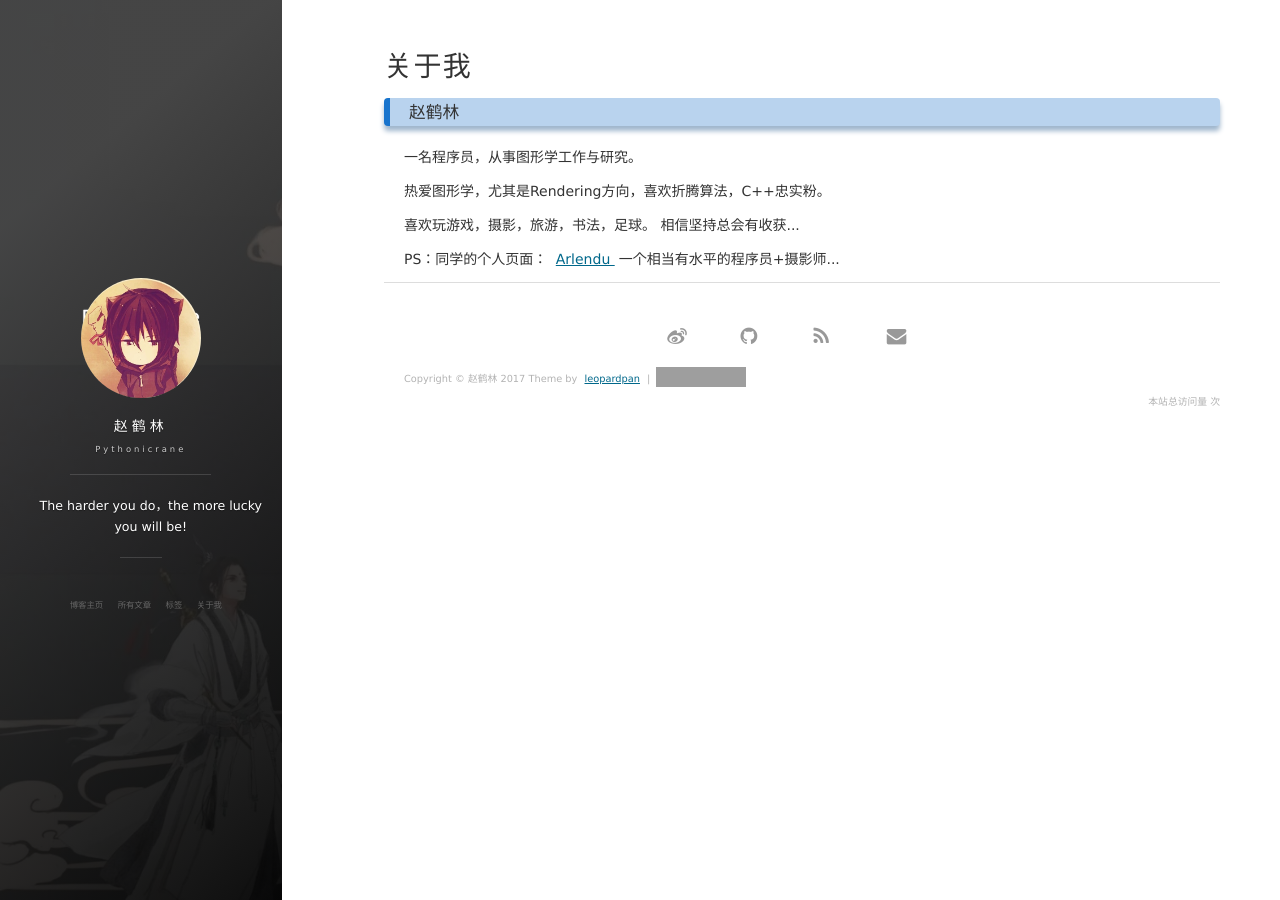
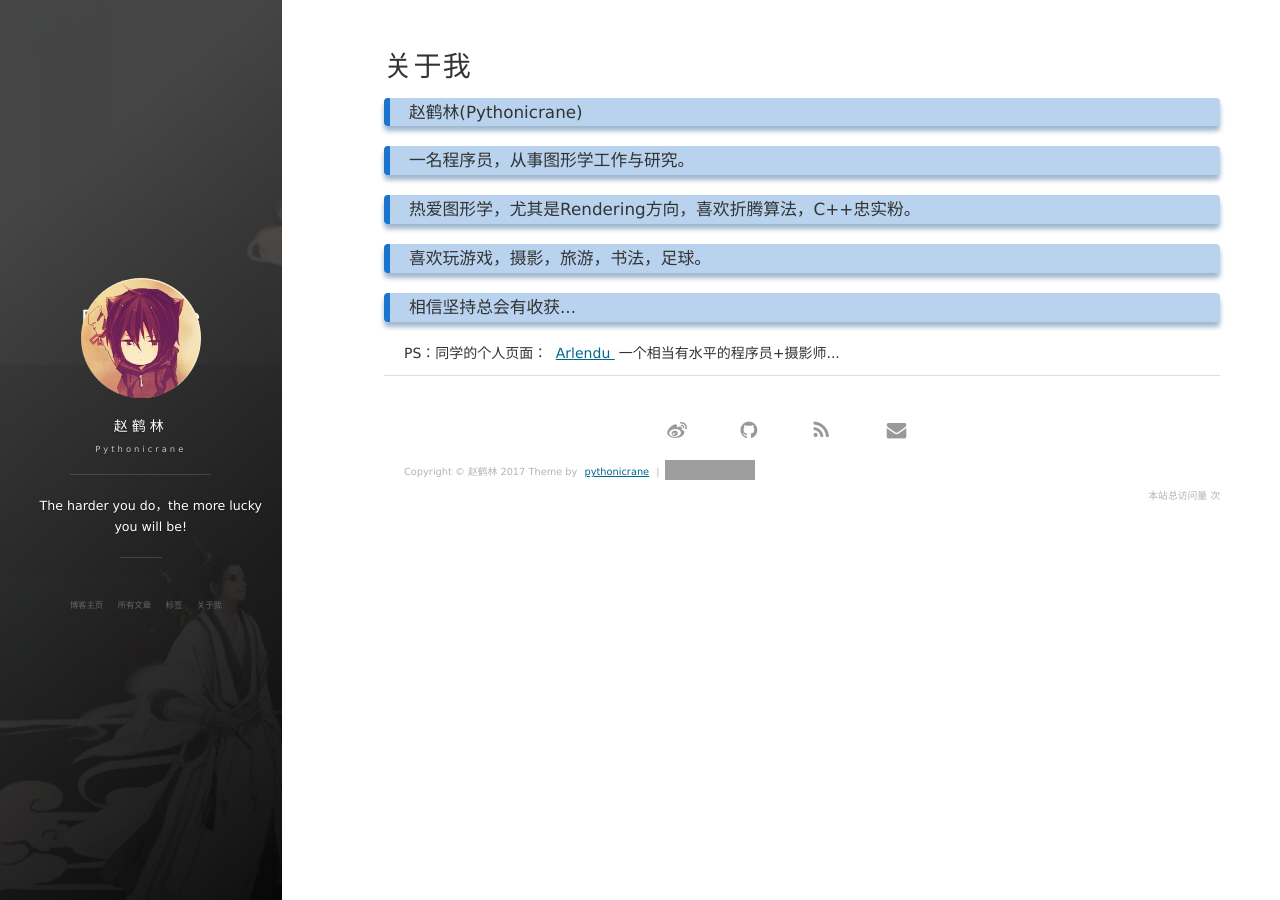
Before and after one commit to pythonicrane/pythonicrane.github.io, a Jekyll site: the page built from about.md, in a window 1280 px wide. Built offline with Jekyll 4.4.1, drawn with Linux system fonts in a browser that asks for light colours; nearby versions of some CDN libraries; our own code applies the rules of GitHub Pages for plain Markdown files; comment, search, counter and statistics services are not loaded; grey boxes are pictures that could not be loaded.

Commit message:
v0.0.5  commit

```diff
--- a/_config.yml
+++ b/_config.yml
@@ -36,7 +36,7 @@ ga:
 #
 #
 #  _post/ 下的文章更换成你自己的文章
-#  帮忙star一下，感谢~😆 地址： https://github.com/leopardpan/leopardpan.github.io
+#
 #
 #
 # 《--------------- 下面的信息可以自行选择是否修改 ------------------------》
--- a/_includes/footer.html
+++ b/_includes/footer.html
@@ -69,11 +69,11 @@
 
         <div class = "footer_div">
            <p class="copyright text-muted">
-            Copyright &copy; {{ site.title }} {{ site.time | date: '%Y' }} Theme by <a href="http://baixin.io/">leopardpan</a> |
+            Copyright &copy; {{ site.title }} {{ site.time | date: '%Y' }} Theme by <a href="http://http://www.pythonicrane.com/">pythonicrane</a> |
             <iframe
                 style="margin-left: 2px; margin-bottom:-5px;"
                 frameborder="0" scrolling="0" width="91px" height="20px"
-                src="https://ghbtns.com/github-btn.html?user=leopardpan&repo=leopardpan.github.io&type=star&count=true" >
+                src="https://ghbtns.com/github-btn.html?user=pythonicrane&repo=pythonicrane.github.io&type=star&count=true" >
             </iframe>
             </p>
         	<div align="right">
--- a/_includes/head.html
+++ b/_includes/head.html
@@ -5,7 +5,7 @@
 
   <title>{% if page.title %}{{ page.title | escape }}{% else %}{{ site.title | escape }}{% endif %}</title>
   <meta name="description" content="{% if page.excerpt %}{{ page.excerpt | strip_html | strip_newlines | truncate: 160 }}{% else %}{{ site.description }}{% endif %}">
-  <meta name="author" content="leopardpan">
+  <meta name="author" content="pythonicrane">
 
   <meta name="twitter:card" content="summary">
   <meta name="twitter:title" content="{% if page.title %}{{ page.title | escape }}{% else %}{{ site.title | escape }}{% endif %}">
--- a/about.md
+++ b/about.md
@@ -2,14 +2,14 @@
 layout: page
 title: 关于我
 ---
-<h3>赵鹤林 </h3>
+<h3>赵鹤林(Pythonicrane)</h3>
 
-一名程序员，从事图形学工作与研究。
+<h3>一名程序员，从事图形学工作与研究。</h3>
 <p>
-热爱图形学，尤其是Rendering方向，喜欢折腾算法，C++忠实粉。
+<h3>热爱图形学，尤其是Rendering方向，喜欢折腾算法，C++忠实粉。</h3>
 <p>
-喜欢玩游戏，摄影，旅游，书法，足球。
-相信坚持总会有收获...
+<h3>喜欢玩游戏，摄影，旅游，书法，足球。</h3>
+<h3>相信坚持总会有收获...</h3>
 
 <p>
 
```
Also changed, not shown: README.md, images/favicon.png (added).
